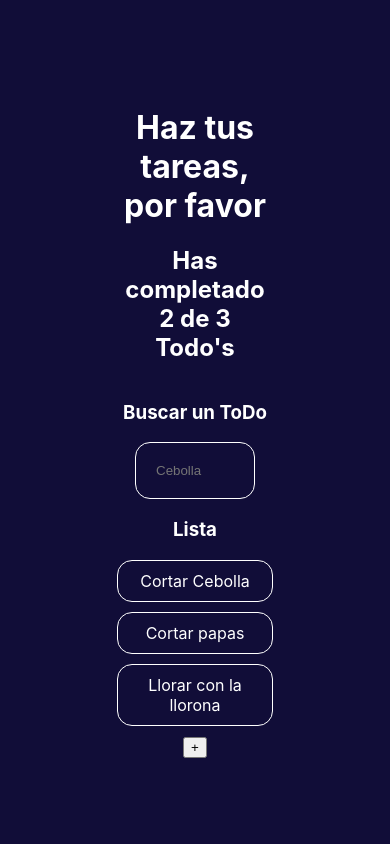
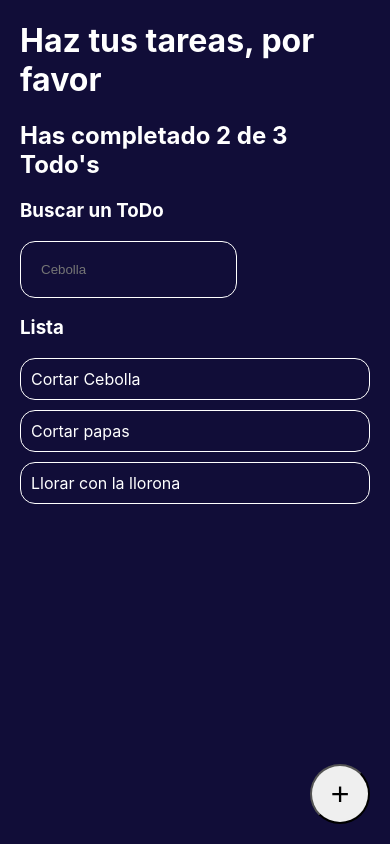
Before and after one commit to alessandrovaru/curso-intro-react, a React (Create React App) app: page / in a window 390 px wide. Built offline with nearby package versions, Linux system fonts and the light colour scheme.

Commit message:
Responsive

```diff
--- a/src/App.css
+++ b/src/App.css
@@ -1,11 +1,18 @@
 .App {
-  text-align: center;
   background-color: #110d38;
   height: 100vh;
-  width:40vw;
+  width: 100vw;
   display: flex;
-  justify-content: center;
-  align-items: center;
   flex-direction: column;
   color: white;
 }
+
+.App-inner{
+  padding: 0 200px;
+}
+
+@media only screen and (max-width: 900px) {
+  .App-inner{
+    padding: 0 20px;
+  }
+}
--- a/src/App.js
+++ b/src/App.js
@@ -14,6 +14,7 @@ const todos = [
 function App() {
   return (
     <div className="App">
+      <div className="App-inner">
         <TodoCounter />
         <TodoSearch />
         <TodoList>
@@ -22,7 +23,7 @@ function App() {
           ))}
         </TodoList>
         <CreateTodoButton />
-
+      </div>
     </div>
   );
 }
--- /dev/null
+++ b/src/components/CreateTodoButton.css
@@ -0,0 +1,22 @@
+.CreateTodoButton{
+  position: fixed;
+  bottom: 60px;
+  right: 60px;
+  width: 60px;
+  height: 60px;
+  font-size: 32px;
+  border-radius: 50%;
+  cursor: pointer;
+  transition: all 0.3s ease-in-out;
+}
+
+.CreateTodoButton:hover{
+  transform: rotate(90deg);
+}
+
+@media only screen and (max-width: 900px) {
+  .CreateTodoButton{
+    bottom: 20px;
+    right: 20px;
+  }
+}
--- a/src/components/CreateTodoButton.js
+++ b/src/components/CreateTodoButton.js
@@ -1,6 +1,10 @@
+import './CreateTodoButton.css'
+
 const CreateTodoButton = () => {
   return (
-    <div><button>+</button></div>
+    <>
+      <button className='CreateTodoButton'>+</button>
+    </>
   )
 }
 
--- a/src/components/TodoItem.css
+++ b/src/components/TodoItem.css
@@ -1,7 +1,6 @@
 .TodoItem{
  list-style: none;
  margin: none;
- text-align: center;
  padding: 10px;
  border: 1px solid white;
  border-radius: 15px;
--- a/src/components/TodoSearch.css
+++ b/src/components/TodoSearch.css
@@ -1,5 +1,3 @@
-
-
 .todoDoSearch{
   background-color: transparent;
   border: 1px solid white;
```
Lines whose indentation alone changed are shown as unchanged.
